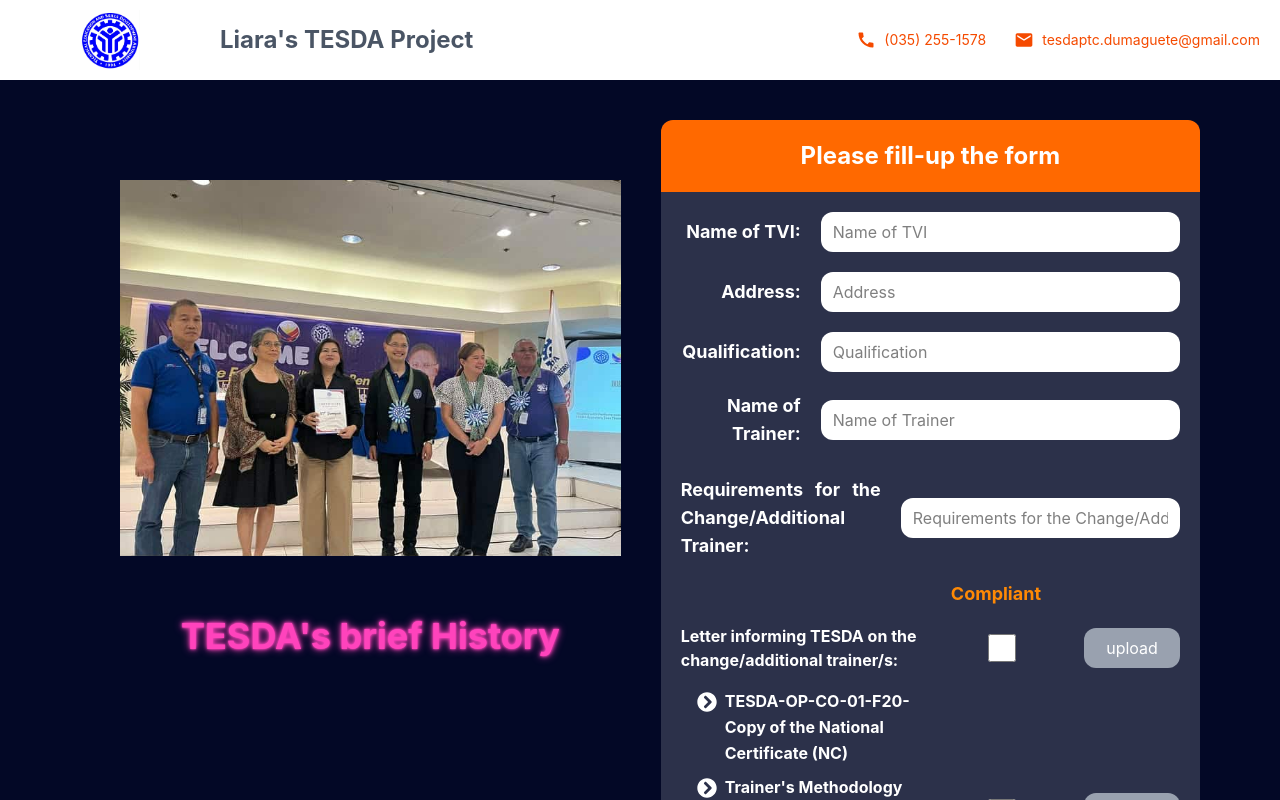
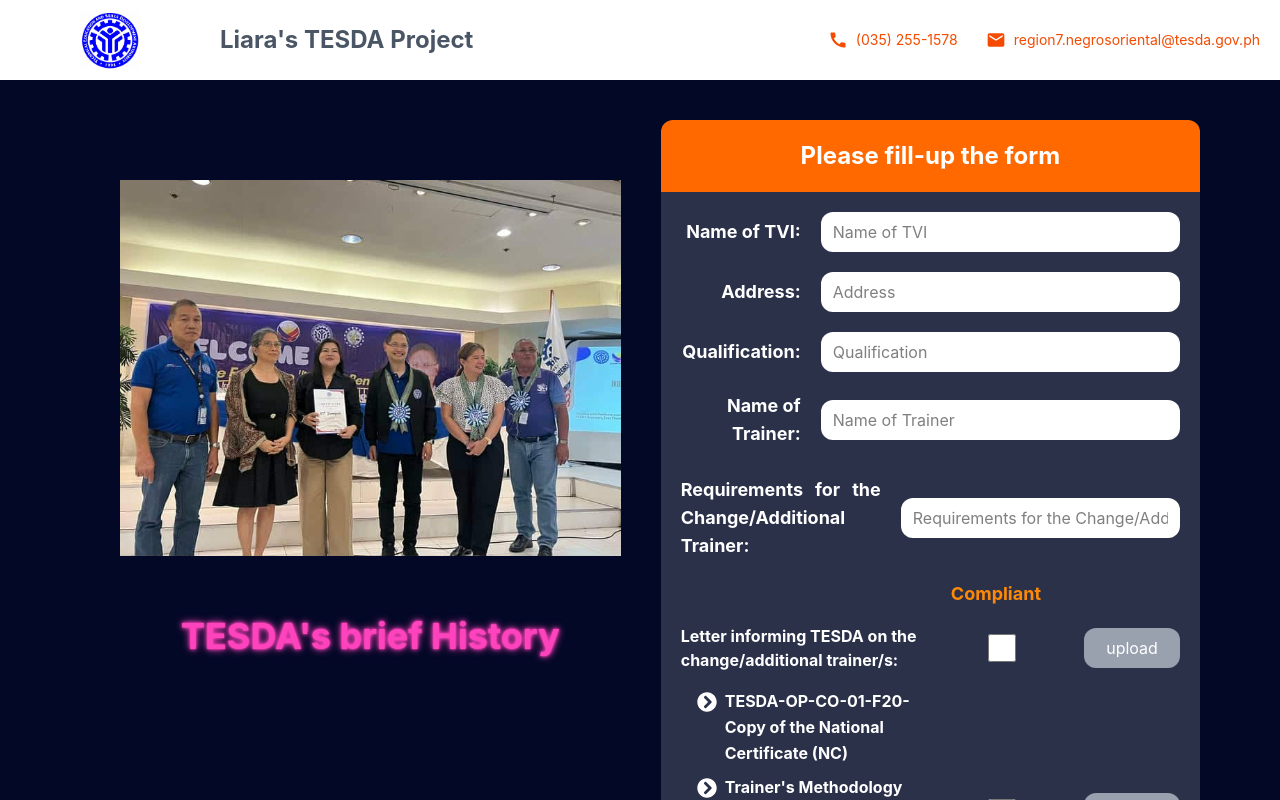
Before and after one commit to sy-renz-anthony/tesda-liara, a React (Vite) app in the folder liara-tesda-project/: page / in a window 1280 px wide. Shown: the top 800 px of the page. Built offline with nearby package versions, Linux system fonts and the light colour scheme.

Commit message:
updated the email address

```diff
--- a/liara-tesda-project/src/pages/PublicHome.jsx
+++ b/liara-tesda-project/src/pages/PublicHome.jsx
@@ -64,7 +64,7 @@
         </div>
         <div className="w-full flex flex-col lg:flex-row items-center justify-end text-sm text-orange-600 text-xs md:text-sm">
           <a href="tel:+630354229481" className="flex flex-row hover:text-green-600"><MdCall className="w-5 h-5 mr-2" /><p className="mr-7">(035) 255-1578</p></a>
-          <a href="mailto:tesdaptc.dumaguete@gmail.com" className="flex flex-row hover:text-green-600"><MdEmail className="w-5 h-5 mr-2" /><p className="mr-5">tesdaptc.dumaguete@gmail.com</p></a>
+          <a href="mailto:region7.negrosoriental@tesda.gov.ph" className="flex flex-row hover:text-green-600"><MdEmail className="w-5 h-5 mr-2" /><p className="mr-5">region7.negrosoriental@tesda.gov.ph</p></a>
         </div>
       </div>
 
```
